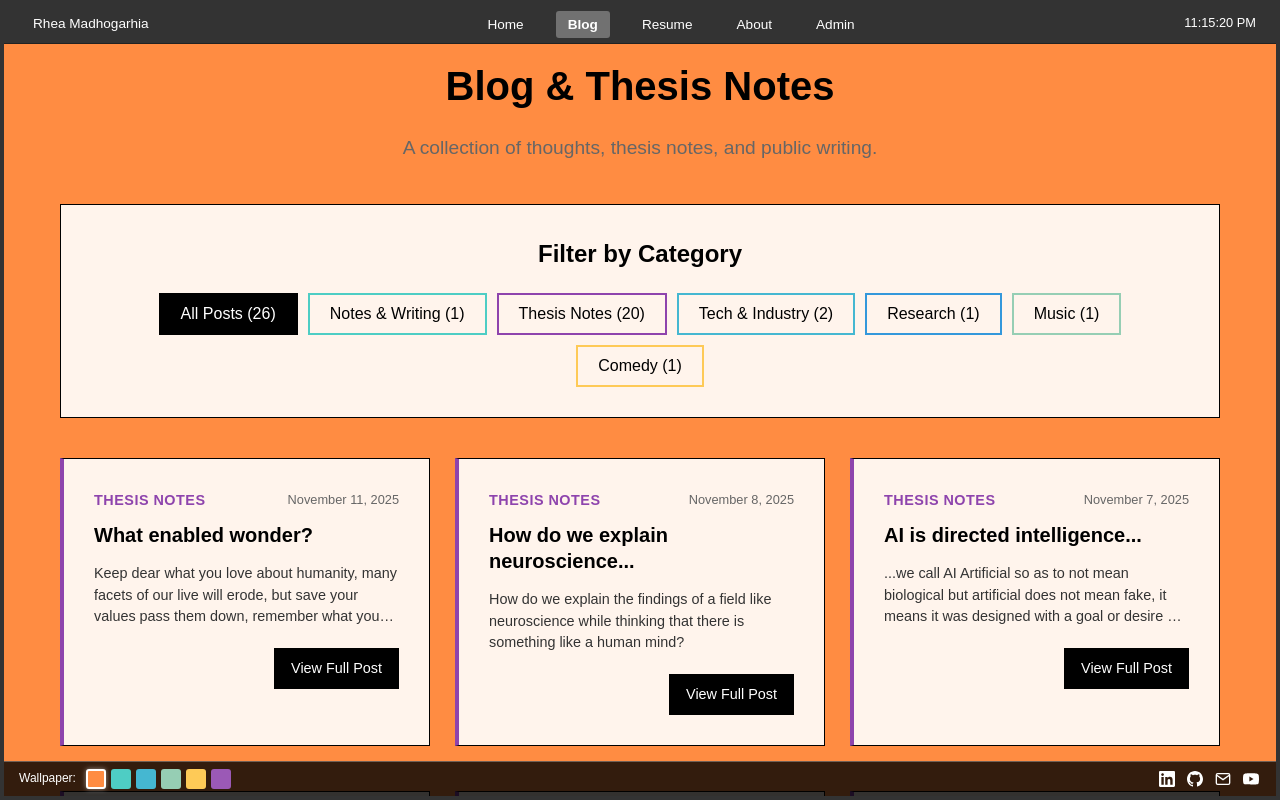
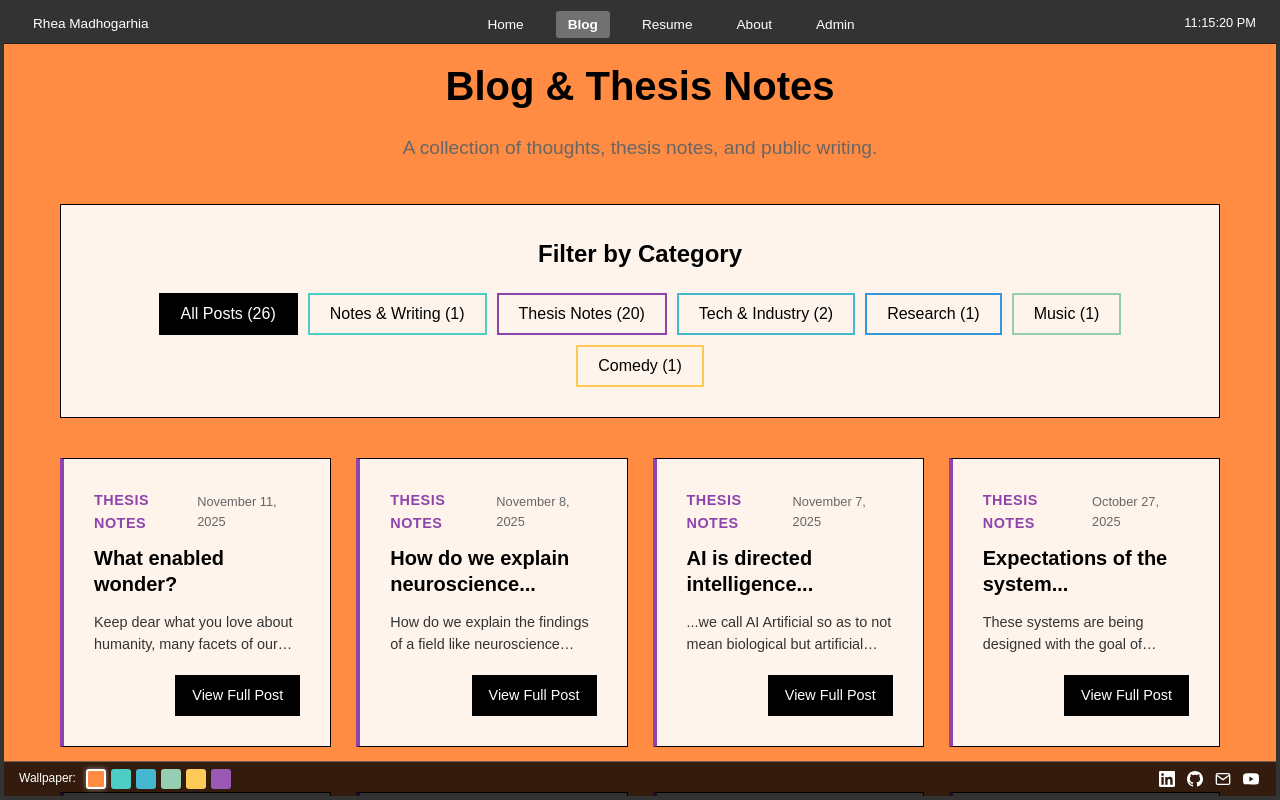
Before and after one commit to rheasrepos/raddotcom, a SvelteKit app: page /blog in a window 1280 px wide. Built offline with nearby package versions, Linux system fonts and the light colour scheme.

Commit message:
sytling
styling

```diff
--- a/src/routes/blog/+page.svelte
+++ b/src/routes/blog/+page.svelte
@@ -224,7 +224,7 @@
 	.projects-grid {
 		display: grid;
 		/* UPDATED: Made cards smaller */
-		grid-template-columns: repeat(auto-fit, minmax(300px, 1fr));
+		grid-template-columns: repeat(auto-fit, minmax(250px, 1fr));
 		gap: 25px;
 	}
 
@@ -283,11 +283,11 @@
 		/* UPDATED: Add truncation */
 		display: -webkit-box;
 		-webkit-box-orient: vertical;
-		-webkit-line-clamp: 3; /* Show 3 lines */
+		-webkit-line-clamp: 2; /* Show 2 lines */
 		overflow: hidden;
 		text-overflow: ellipsis;
-		max-height: calc(1.5em * 3); /* line-height * 3 lines */
-		min-height: calc(1.5em * 3); /* Ensure it takes up the space */
+		max-height: calc(1.5em * 2); /* line-height * 3 lines */
+		min-height: calc(1.5em * 2); /* Ensure it takes up the space */
 
 		/* UPDATED: Let this section grow */
 		flex-grow: 1;
```
Also changed, not shown: src/routes/+page.svelte (+4 -19 lines).
